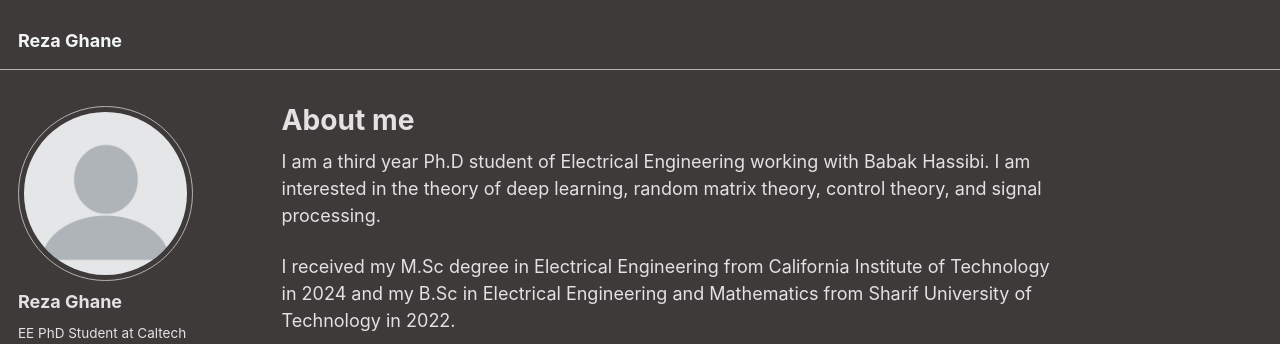
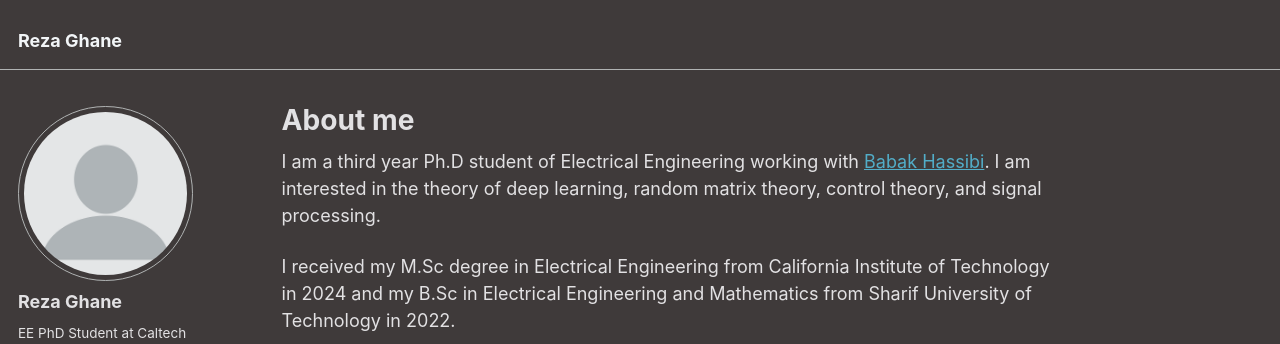
Before and after one commit to ReGhane/ReGhane.github.io, a Jekyll site: the page built from _pages/about.md, in a window 1280 px wide and 1257 px high. Shown: the top 344 px of the window. Built offline with Jekyll 4.4.1, drawn with Linux system fonts in a browser that asks for light colours; some web fonts are replaced; some of the changed lines change nothing that is shown.

Commit message:
almost final

```diff
--- a/_config.yml
+++ b/_config.yml
@@ -32,7 +32,7 @@
 
   # Academic websites
   arxiv            : # URL - Update with the correct link to your profile
-  googlescholar    : "https://scholar.google.com/citations?user=PS_CX0AAAAAJ"
+  googlescholar    : "https://scholar.google.com/citations?user=2f09HrEAAAAJ"
   impactstory      : # URL
   orcid            : #"http://orcid.org/yourorcidurl"
   semantic         : # URL
--- a/_pages/about.md
+++ b/_pages/about.md
@@ -11,7 +11,7 @@
 <!--
 About me
 ====== -->
-I am a third year Ph.D student of Electrical Engineering working with Babak Hassibi. I am interested in the theory of deep learning, random matrix theory, control theory, and signal processing.
+I am a third year Ph.D student of Electrical Engineering working with <a href="https://www.eas.caltech.edu/people/hassibi#profile-d0b3cee6-tab">Babak Hassibi</a>. I am interested in the theory of deep learning, random matrix theory, control theory, and signal processing.
 <!-- I am mostly interested in the characterization of generalization error for various deep learning paradigms. -->
 
 I received my M.Sc degree in Electrical Engineering from California Institute of Technology in 2024 and my B.Sc in Electrical Engineering and Mathematics from Sharif University of Technology in 2022.
```
